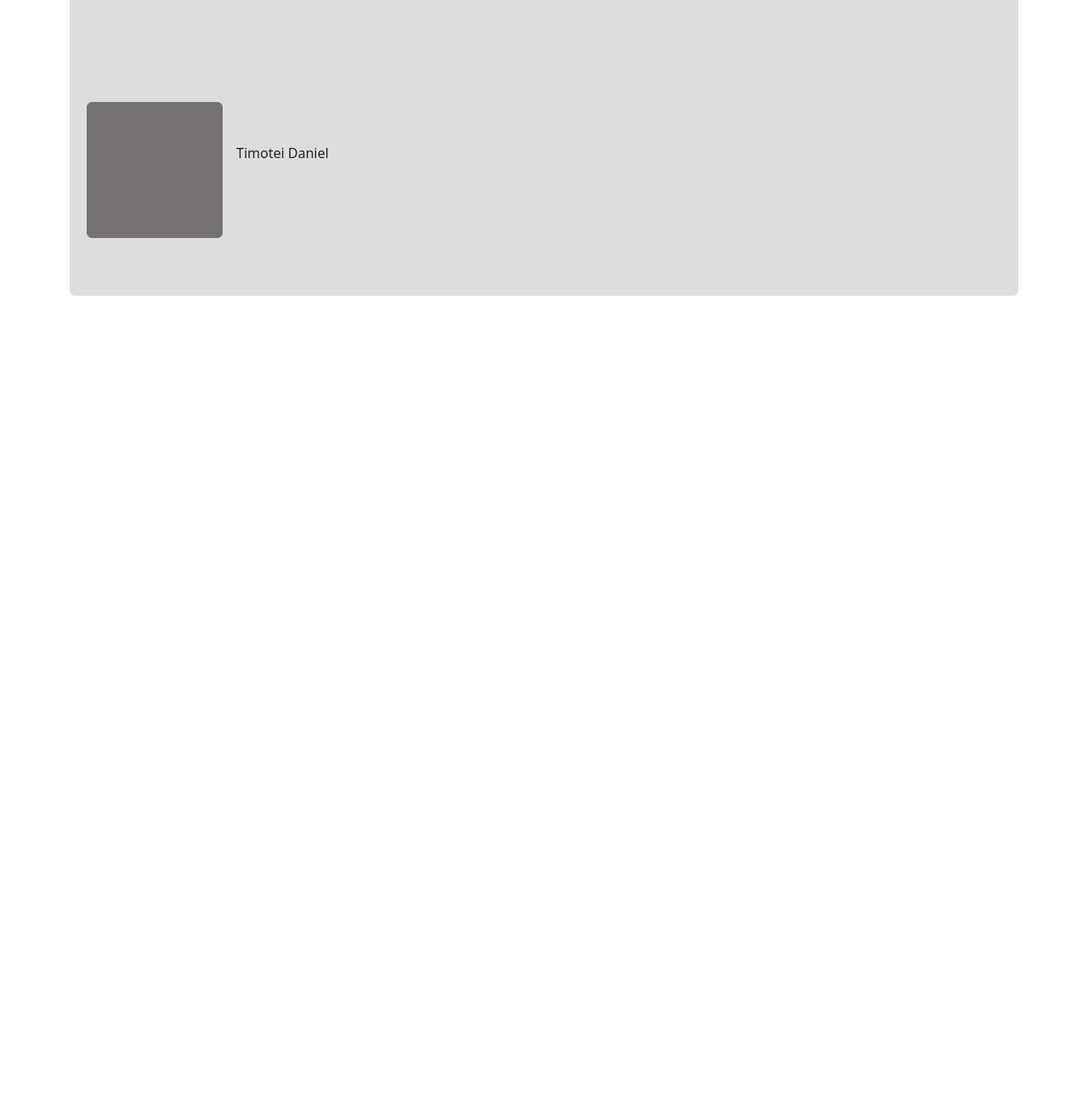
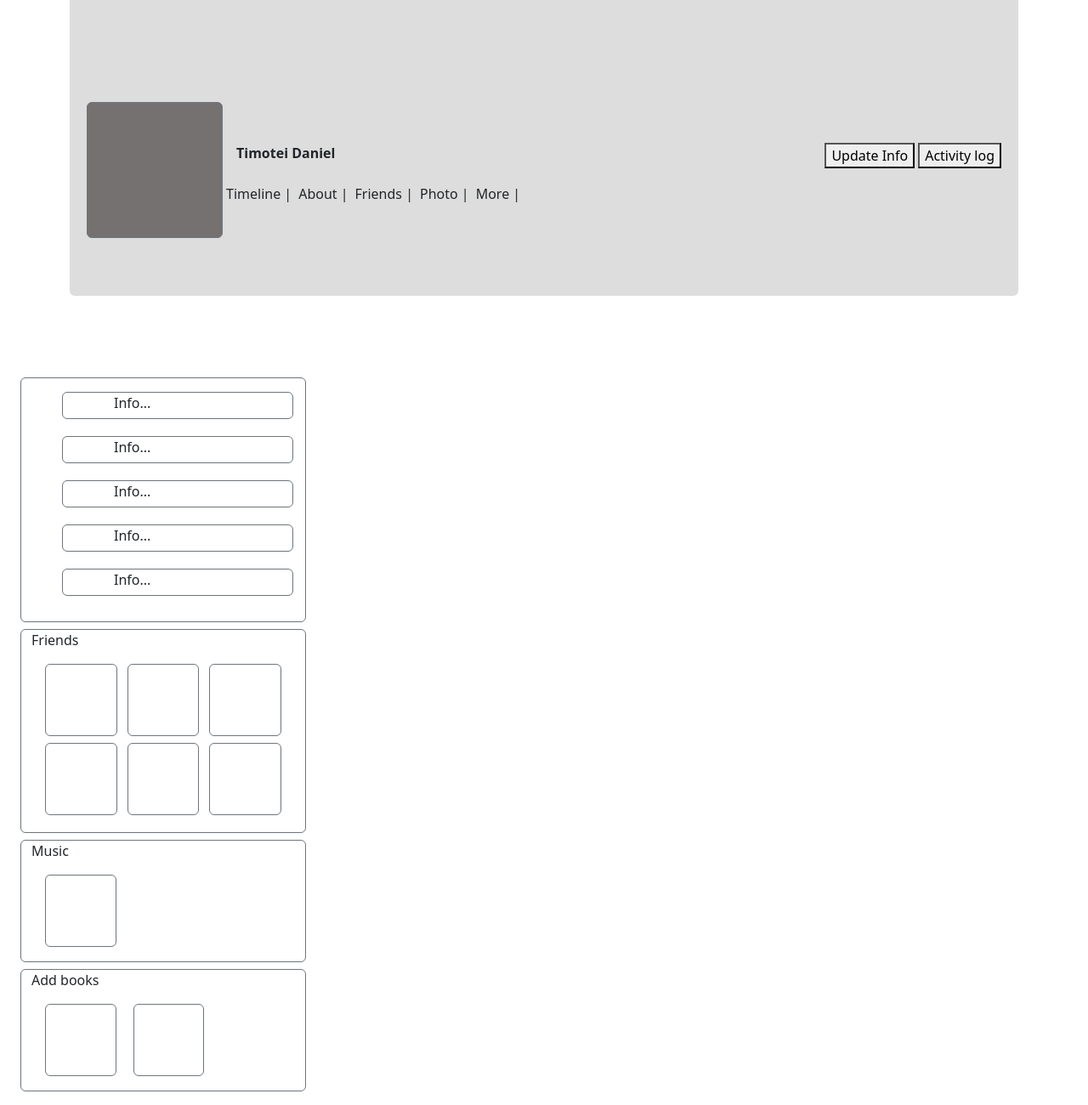
Before and after one commit to wwwrt/tema6Bootstrap, a website: page index.html in a window 1280 px wide. Shown: the part 102-1402 px from the top of the page at 85% size. Before the commit the page ends 800 px from the top, so only its background shows below. Drawn offline with nearby package versions, Linux system fonts and the light colour scheme.

Commit message:
left side

```diff
--- a/index.html
+++ b/index.html
@@ -55,7 +55,8 @@
         }
 
         .search-input {
-            background-image: url('icon-lupa.png'); /* Calea către imaginea cu iconița de lupă */
+            background-image: url('icon-lupa.png');
+            /* Calea către imaginea cu iconița de lupă */
             background-position: 10px center;
             background-repeat: no-repeat;
             padding-left: 30px;
@@ -79,10 +80,9 @@
             background-color: #ddd;
         }
 
-        .grey{
+        .grey {
             background-color: #757171;
         }
-
     </style>
 </head>
 
@@ -119,7 +119,8 @@
 
                     <div class="search-box">
                         <span class="search-icon">&#128269;</span>
-                        <input type="text" class="rounded me-3" placeholder="Search" style="height: 1.5rem; width: 15rem;">
+                        <input type="text" class="rounded me-3" placeholder="Search"
+                            style="height: 1.5rem; width: 15rem;">
 
                     </div>
 
@@ -143,11 +144,108 @@
         <div class="row">
             <div class="col-md-12 position-relative">
                 <div class="image-holder rounded"></div>
-                <div class="rounded position-absolute border border-secondary grey" style="width: 10rem; height: 10rem; left: 2rem; top: 9rem;"></div>
-                <div class="position-absolute" style="left: 13rem; top: 12rem;"> Timotei Daniel </div>
+                <div class="rounded position-absolute border border-secondary grey"
+                    style="width: 10rem; height: 10rem; left: 2rem; top: 9rem;"></div>
+                <div class="position-absolute" style="left: 13rem; top: 12rem;"><b> Timotei Daniel </b></div>
+                <div class="d-flex position-absolute" style="right: 2rem; top: 12rem;">
+                    <button class="me-1">Update Info</button>
+                    <button>Activity log</button>
+                </div>
+                <div class="d-flex position-absolute" style="left: 12rem; top: 15rem;">
+                    <div class="mx-1">Timeline |</div>
+                    <div class="mx-1">About |</div>
+                    <div class="mx-1">Friends |</div>
+                    <div class="mx-1">Photo |</div>
+                    <div class="mx-1">More |</div>
+                </div>
             </div>
         </div>
     </div>
+
+
+
+    <div class="d-flex flex-column row ms-4 border border-secondary rounded" style="height: 18rem; width: 21rem; margin-top: 6rem;">
+        <div class="border border-secondary rounded ms-5 me-3 mt-3 mb-1" style="height: 2rem; width: 17rem;">
+            <p class="ms-5">Info...</p>
+        </div>
+        <div class="border border-secondary rounded ms-5 me-3 mt-3 mb-1" style="height: 2rem; width: 17rem;">
+            <p class="ms-5">Info...</p>
+        </div>
+        <div class="border border-secondary rounded ms-5 me-3 mt-3 mb-1" style="height: 2rem; width: 17rem;">
+            <p class="ms-5">Info...</p>
+        </div>
+        <div class="border border-secondary rounded ms-5 me-3 mt-3 mb-1" style="height: 2rem; width: 17rem;">
+            <p class="ms-5">Info...</p>
+        </div>
+        <div class="border border-secondary rounded ms-5 me-3 mt-3 mb-1" style="height: 2rem; width: 17rem;">
+            <p class="ms-5">Info...</p>
+        </div>
+    </div>
+
+
+
+    <div class="d-flex flex-column mt-2 ms-4 row border border-secondary rounded"
+    style="height: 15rem; width: 21rem;">
+
+        <div class="d-flex flex-row">
+            <div>Friends</div>
+        </div>
+
+        <div class="d-flex flex-row">
+            <div class="border border-secondary rounded ms-3 me-1 mt-3" style="height: 5.3rem; width: 5.3rem;"></div>
+            <div class="border border-secondary rounded ms-2 me-1 mt-3" style="height: 5.3rem; width: 5.3rem;"></div>
+            <div class="border border-secondary rounded ms-2 me-3 mt-3" style="height: 5.3rem; width: 5.3rem;"></div>
+        </div>
+
+        <div class="d-flex flex-row">
+            <div class="border border-secondary rounded ms-3 me-1 mt-2 mb-3" style="height: 5.3rem; width: 5.3rem;">
+            </div>
+            <div class="border border-secondary rounded ms-2 me-1 mt-2 mb-3" style="height: 5.3rem; width: 5.3rem;">
+            </div>
+            <div class="border border-secondary rounded ms-2 me-3 mt-2 mb-3" style="height: 5.3rem; width: 5.3rem;">
+            </div>
+        </div>
+
+    </div>
+
+
+
+    <div class="d-flex flex-column mt-2 ms-4 row border border-secondary rounded"
+    style="height: 9rem; width: 21rem;">
+
+
+        <div class="d-flex flex-row">
+            <div>Music</div>
+        </div>
+
+        <div class="d-flex flex-row">
+            <div class="border border-secondary rounded ms-3 me-1 mt-3 mb-3" style="height: 5.3rem; width: 5.3rem;">
+            </div>
+            <div style="height: 5.3rem; width: 7rem;"></div>
+            <div style="height: 5.3rem; width: 6rem;"></div>
+        </div>
+    </div>
+
+
+    </div>
+
+
+
+    <div class="d-flex flex-column mt-2 ms-4 mb-3 row border border-secondary rounded"
+    style="height: 9rem; width: 21rem;">
+
+
+    <div class="d-flex flex-row">
+        <div>Add books</div>
+    </div>
+
+    <div class="d-flex flex-row">
+        <div class="border border-secondary rounded ms-3 me-1 mt-3 mb-3" style="height: 5.3rem; width: 5.3rem;">
+        </div>
+        <div class="border border-secondary rounded ms-3 me-1 mt-3 mb-3" style="height: 5.3rem; width: 5.3rem;"></div>
+        <div style="height: 5.3rem; width: 6.5rem;"></div>
+    </div>
+</div>
 
     <link rel="stylesheet" href="https://cdnjs.cloudflare.com/ajax/libs/font-awesome/5.15.1/css/all.min.css">
 
```
